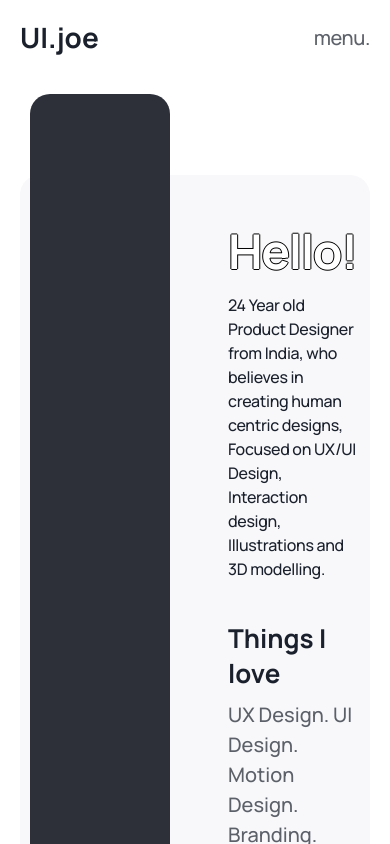
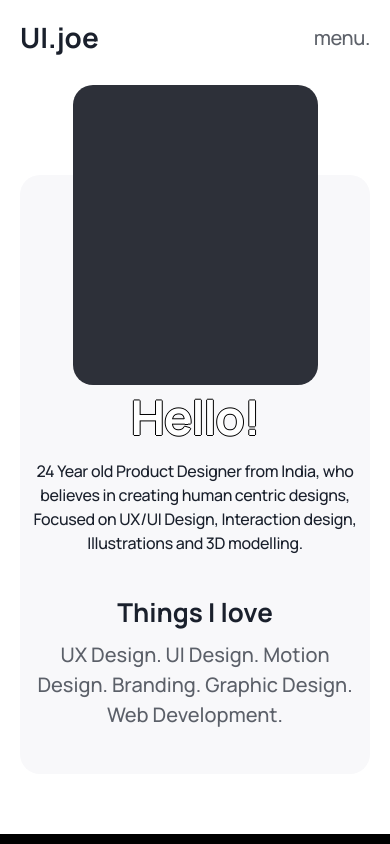
Before and after one commit to ahmedstryout/fawaz-personal-site, a Next.js app: page /about-me in a window 390 px wide. Built offline with nearby package versions, Linux system fonts and the light colour scheme.

Commit message:
feat:mobile about me + hover states

```diff
--- a/src/pages/about-me/index.tsx
+++ b/src/pages/about-me/index.tsx
@@ -1,33 +1,40 @@
-import React from 'react'
-import {Box, Flex, Heading, Text} from '@chakra-ui/react'
+import * as React from 'react'
+import {Box, Flex, Heading, Text, useMediaQuery} from '@chakra-ui/react'
 
 // 2 designs
 
 // * hover => change color to black
 
 export default function AboutMe() {
+  const [isSmallWidth] = useMediaQuery('(max-width:900px)')
+  const [invert, setInvert] = React.useState(false)
   return (
     <Box
       w={['100%']}
       borderRadius={'20px'}
-      bg="cultured.400"
+      bg={invert ? 'black' : 'cultured.400'}
       px={['10px', '106px']}
       py={['44px', '50px']}
       width="100%"
       position="relative"
-      mb={['270px']}
-      mt={['100px']}
+      mb={['60px', '60px', '270px']}
+      mt={['100px', '100px', '120px']}
+      pt={['60%', '0']}
+      onMouseEnter={() => setInvert(true)}
+      onMouseLeave={() => setInvert(false)}
     >
       <Box
         pos={'absolute'}
         borderRadius={'20px'}
         color={'white'}
-        w={['40%']}
+        w={['70%', '40%']}
         // h={['700px']}
-        h={['120%', '700px']}
+        h={['50%', '120%', '700px']}
         bgColor="#2D3039"
-        top={0}
-        bottom={0}
+        top={['-15%', 0]}
+        left={isSmallWidth ? 0 : undefined}
+        right={isSmallWidth ? 0 : undefined}
+        bottom={!isSmallWidth ? 0 : undefined}
         margin="auto"
         zIndex={1}
       ></Box>
@@ -35,13 +42,17 @@ export default function AboutMe() {
         flexDir="column"
         align="center"
         justify="center"
-        maxW="40%"
+        maxW={['100%', '40%']}
         ml="auto"
-        textAlign="left"
+        textAlign={['center', 'left']}
       >
         <Heading
-          textShadow={'-1px 0 black, 0 1px black, 1px 0 black, 0 -1px black'}
-          color="white"
+          textShadow={
+            invert
+              ? '-1px 0 white, 0 1px white, 1px 0 white, 0 -1px white'
+              : '-1px 0 black, 0 1px black, 1px 0 black, 0 -1px black'
+          }
+          color={invert ? 'black' : 'white'}
           fontSize={['48px', '100px']}
           mb={['10px']}
           letterSpacing={'-0.03em'}
@@ -49,7 +60,11 @@ export default function AboutMe() {
         >
           Hello!
         </Heading>
-        <Text fontSize={['16px', '22px']} letterSpacing={'-0.02em'}>
+        <Text
+          fontSize={['16px', '22px']}
+          letterSpacing={'-0.02em'}
+          color={invert ? 'white' : 'inherit'}
+        >
           24 Year old Product Designer from India, who believes in creating
           human centric designs, Focused on UX/UI Design, Interaction design,
           Illustrations and 3D modelling.
@@ -59,13 +74,18 @@ export default function AboutMe() {
           as="h2"
           mt={['40px']}
           fontSize={['26px']}
-          textAlign="left"
           w="100%"
+          color={invert ? 'white' : 'inherit'}
         >
           Things I love
         </Heading>
 
-        <Text fontSize={['20px']} mt={['10px']} opacity={0.7}>
+        <Text
+          fontSize={['20px']}
+          mt={['10px']}
+          opacity={0.7}
+          color={invert ? 'white' : 'inherit'}
+        >
           UX Design. UI Design. Motion Design. Branding. Graphic Design. Web
           Development.
         </Text>
```
